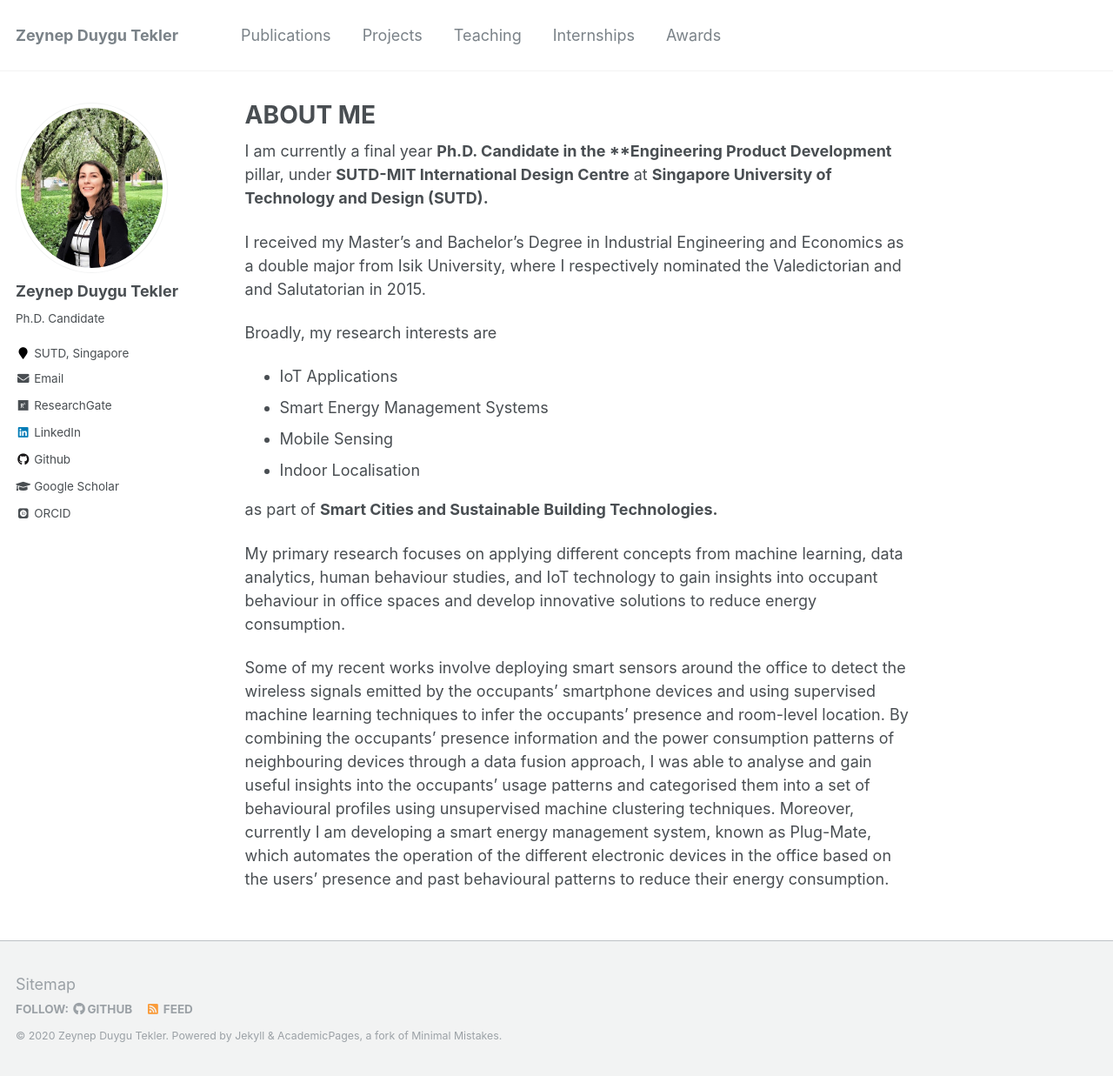
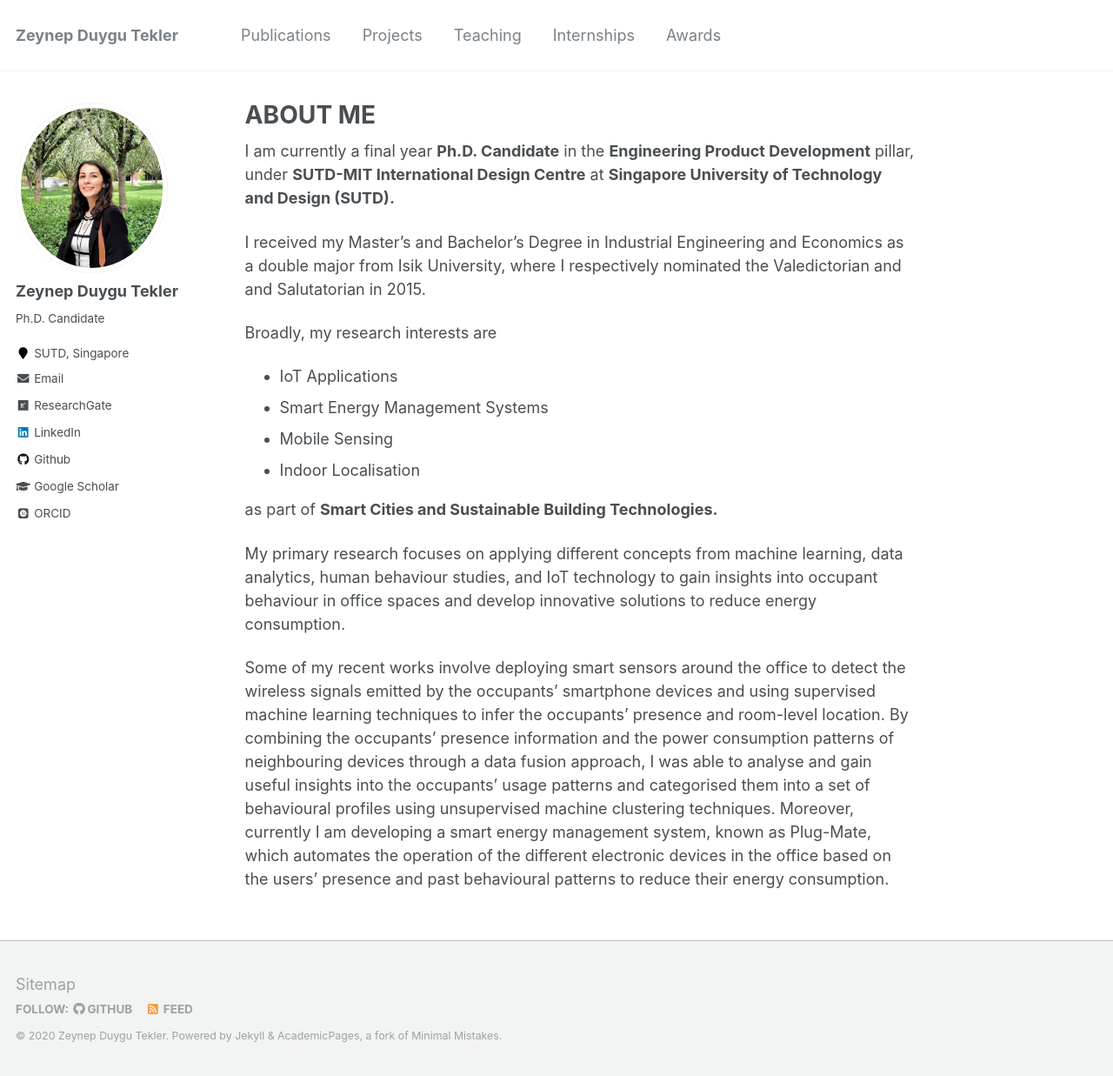
Before and after one commit to zeynepduygutekler/zeynepduygutekler.github.io, a Jekyll site: the page built from _pages/about.md, in a window 1280 px wide and 1237 px high. Shown: the whole window at 87% size. Built offline with Jekyll 4.4.1, drawn with Linux system fonts in a browser that asks for light colours; some web fonts are replaced.

Commit message:
final edits

```diff
--- a/_pages/about.md
+++ b/_pages/about.md
@@ -8,7 +8,7 @@ redirect_from:
   - /about.html
 ---
 
-I am currently a final year **Ph.D. Candidate in the **Engineering Product Development** pillar,
+I am currently a final year **Ph.D. Candidate** in the **Engineering Product Development** pillar,
 under **SUTD-MIT International Design Centre** at **Singapore University of Technology and Design (SUTD).**
 
 I received my Master's and Bachelor's Degree in Industrial Engineering and Economics as a double major from Isik University,
```
